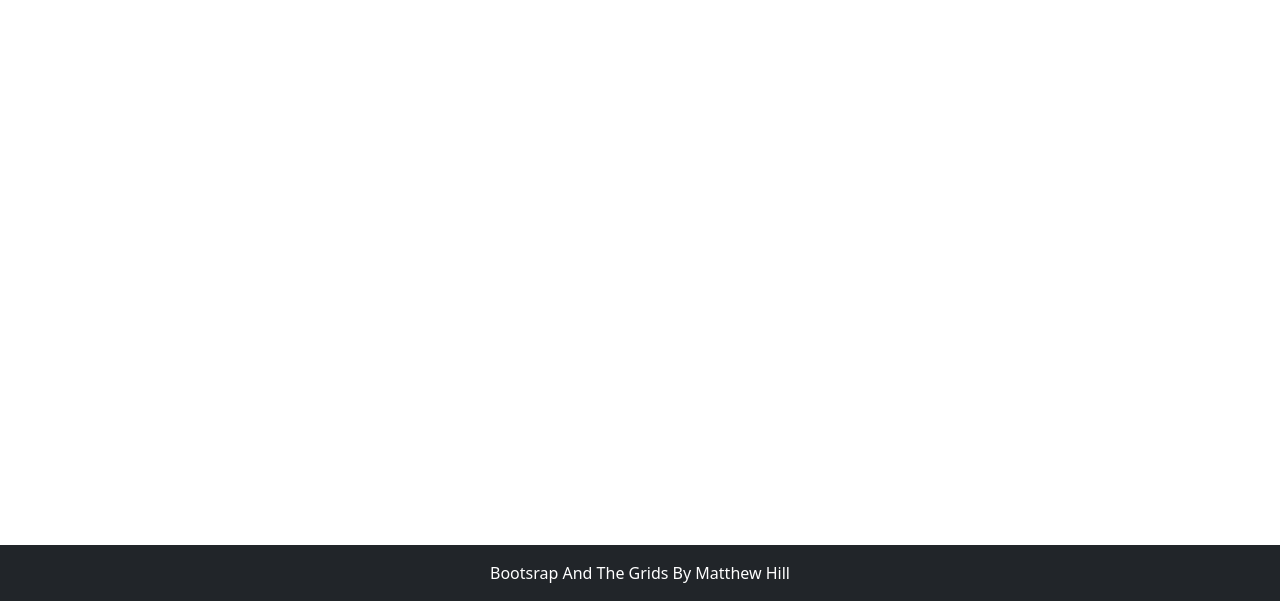
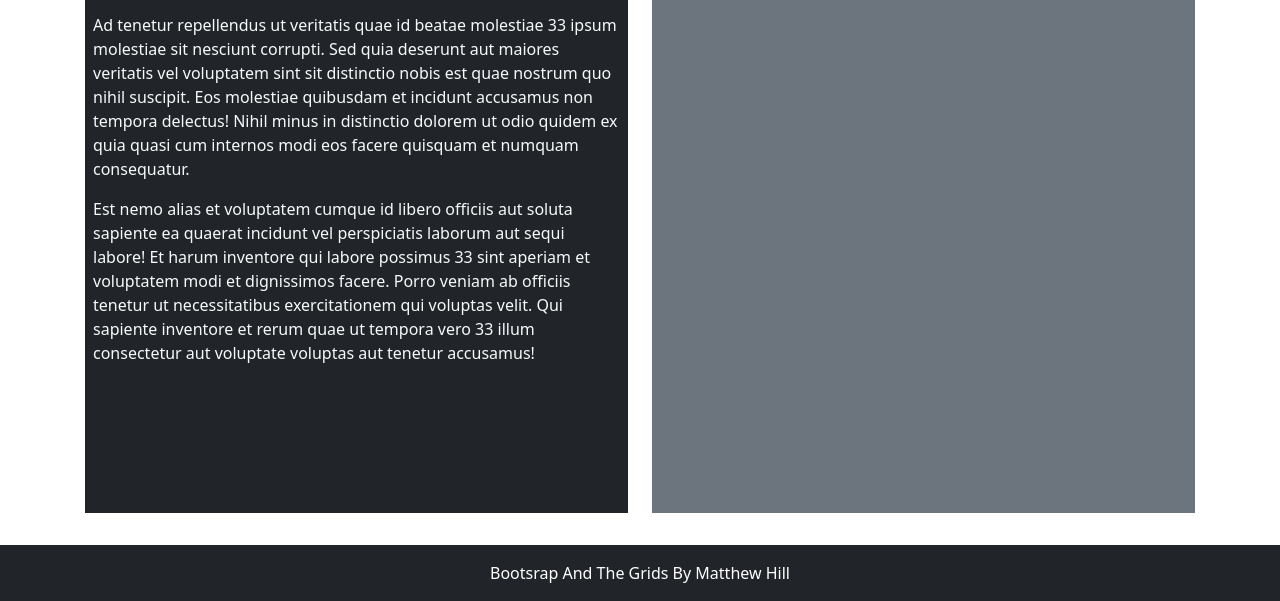
Before and after one commit to Ma77hewHill/bootstapAndTheGrids, a plain HTML site: page Grid1.html in a window 1280 px wide. Shown: the part 199-800 px from the top of the page. Drawn offline with nearby package versions, Linux system fonts and the light colour scheme; a web font is replaced by a local one.

Commit message:
Grid1 Completed

```diff
--- a/Grid1.html
+++ b/Grid1.html
@@ -62,8 +62,21 @@
 </nav>
 
     <main class="flex-shrink-0">
-       <div class="container">
+       <div class="container h-100 minHeight">
+          <div class="row row-cols-1 row-cols-md-2 gy-2 h-100">
+              <div class="col">
+                  <div class="bg-dark text-light h-100 p-2">
+                    <h1>Col ONE</h1>
+                    <p>Lorem ipsum dolor sit amet. Sit tempore tempore non mollitia nesciunt vel reiciendis aspernatur non esse ipsum. Aut ipsum totam est vitae ratione id enim aperiam. </p><p>Ad tenetur repellendus ut veritatis quae id beatae molestiae 33 ipsum molestiae sit nesciunt corrupti. Sed quia deserunt aut maiores veritatis vel voluptatem sint sit distinctio nobis est quae nostrum quo nihil suscipit. Eos molestiae quibusdam et incidunt accusamus non tempora delectus! Nihil minus in distinctio dolorem ut odio quidem ex quia quasi cum internos modi eos facere quisquam et numquam consequatur. </p><p>Est nemo alias et voluptatem cumque id libero officiis aut soluta sapiente ea quaerat incidunt vel perspiciatis laborum aut sequi labore! Et harum inventore qui labore possimus 33 sint aperiam et voluptatem modi et dignissimos facere. Porro veniam ab officiis tenetur ut necessitatibus exercitationem qui voluptas velit. Qui sapiente inventore et rerum quae ut tempora vero 33 illum consectetur aut voluptate voluptas aut tenetur accusamus! </p>
 
+                  </div>
+              </div>
+              <div class="col">
+                  <div class="bg-secondary text-light h-100 p-2">
+                    Col TWO
+                  </div>
+              </div>
+          </div>
        </div>
     </main>
     <footer class="footer mt-auto py-3 bg-dark sticky-footer">
--- a/css/site.css
+++ b/css/site.css
@@ -24,3 +24,7 @@ main>.container {
     font-style: normal;
     color: rgb(195, 255, 0);
 }
+
+.minHeight{
+    min-height: 80vh;
+}
```
